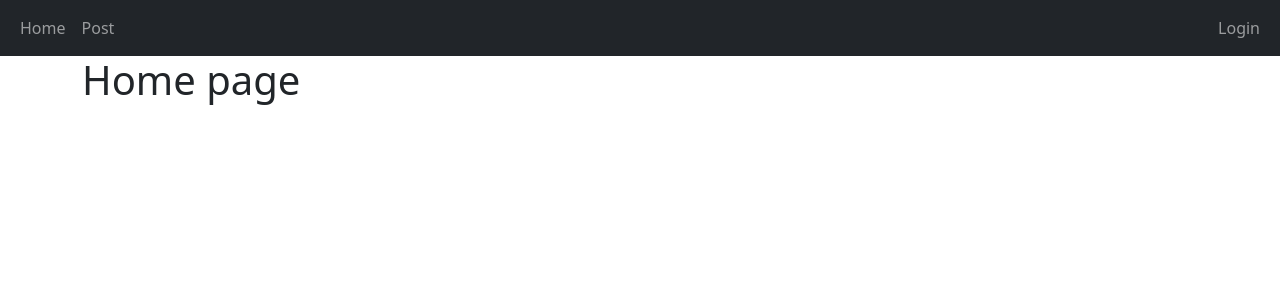
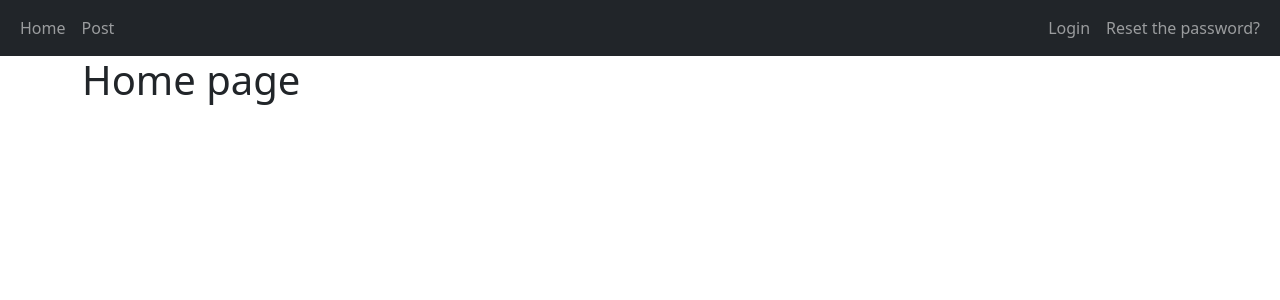
Before and after one commit to S0me2/DJANGO_authentication_system, a Django app: page / in a window 1280 px wide. Shown: the top 300 px of the page. Run offline with Django 5.2, Linux system fonts and the light colour scheme; some libraries are stand-ins or nearby versions.

Commit message:
pas reset

```diff
--- a/TimLogin/main/templates/main/base.html
+++ b/TimLogin/main/templates/main/base.html
@@ -29,11 +29,15 @@
                     {% if user.is_authenticated %}
                         <span class="navbar-text">Logged in as {{user.username}} | </span>
                         <li class="nav-item">
-                            <a class="nav-link" href="/logout">Logout</a>
+                            <a class="nav-link" href="/logout/">Logout</a>
                         </li>
                     {% else %}
                         <li class="nav-item">
-                            <a class="nav-link" href="/login">Login</a>
+                            <a class="nav-link" href="/login/">Login</a>
+                        </li>
+                        <li class="nav-item">
+                            <!-- here the name of link is used -->
+                            <a class="nav-link" href="{% url 'password_reset' %}">Reset the password?</a>
                         </li>
                     {% endif %}
                 </ul>
--- a/TimLogin/main/urls.py
+++ b/TimLogin/main/urls.py
@@ -1,9 +1,15 @@
 from django.urls import path
 from . import views
+from django.contrib.auth import views as auth_views
 
 urlpatterns = [
     path('', views.home, name='home'),
     path('home/', views.home, name='home'),
     path('sign-up/', views.sign_up, name='sign_up'),
-    path('logout/', views.logout_view, name='logout')
+    path('logout/', views.logout_view, name='logout'),
+
+    path('password_reset/', auth_views.PasswordResetView.as_view(template_name='registration/password_reset_form.html'), name='password_reset'),
+    path('password_reset_done/', auth_views.PasswordResetDoneView.as_view(template_name='password_reset_done.html'), name='password_reset_done'),
+    path('password_reset_confirm/<uidb64>/<token>/',auth_views.PasswordResetConfirmView.as_view(template_name='password_reset_confirm.html'), name='password_reset_confirm'),
+    path('password_reset_complete/', auth_views.PasswordResetCompleteView.as_view(template_name='password_reset_complete.html'), name='password_reset_complete'),
 ]
--- a/TimLogin/main/views.py
+++ b/TimLogin/main/views.py
@@ -1,6 +1,7 @@
 from django.shortcuts import redirect, render
 from . forms import RegisterForm
 from django.contrib.auth import login, logout, authenticate
+
 
 def sign_up(request):
     # if it is a POST request, we will fill register form with input data(in the displayed form)
```
Also changed, not shown: TimLogin/main/templates/registration/password_reset_form.html (added, +15 -0 lines).
